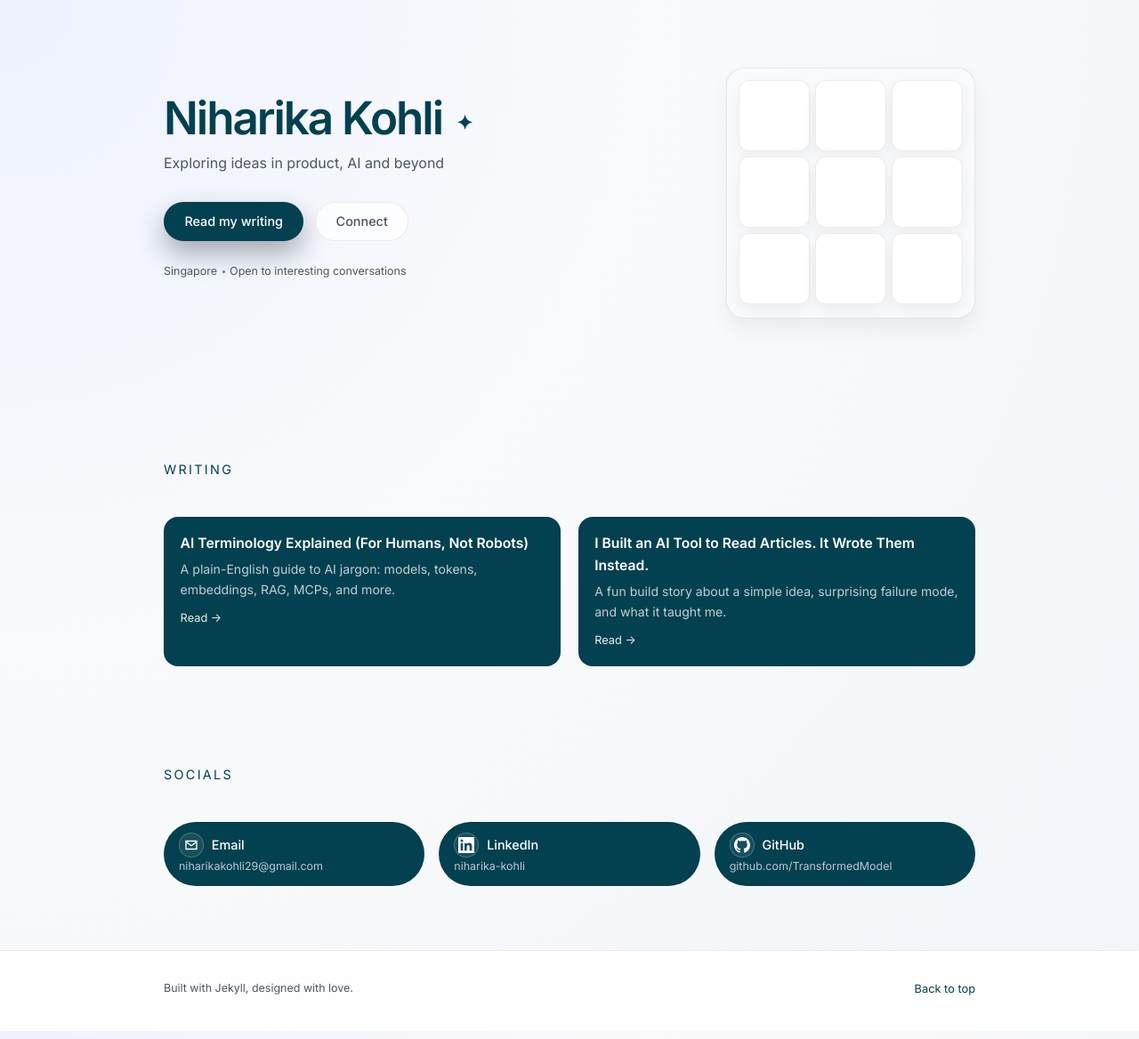
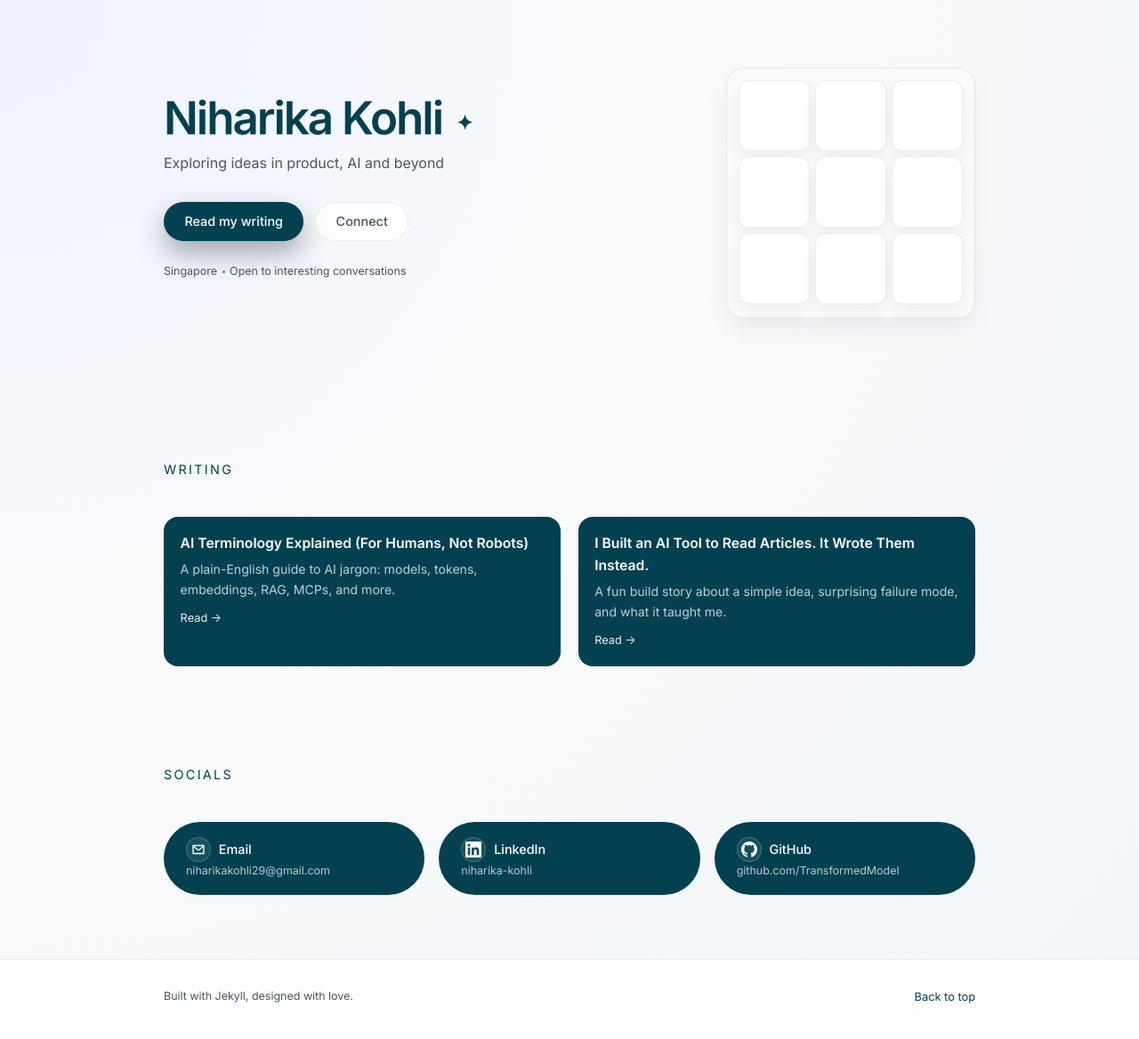
Before and after one commit to TransformedModel/TransformedModel.github.io, a Jekyll site: the page built from index.html, in a window 1280 px wide. Shown: the whole page at 89% size. Built offline with Jekyll 4.4.1, drawn with Linux system fonts in a browser that asks for light colours.

Commit message:
site code

```diff
--- a/assets/css/main.css
+++ b/assets/css/main.css
@@ -729,7 +729,7 @@ img {
 .social-card {
   border-radius: 999px;
   border: 1px solid var(--border-subtle);
-  padding: 0.7rem 1rem;
+  padding: 1rem 1.5rem;
   display: flex;
   flex-direction: column;
   justify-content: center;
```
Also changed, not shown: 1 other file.
